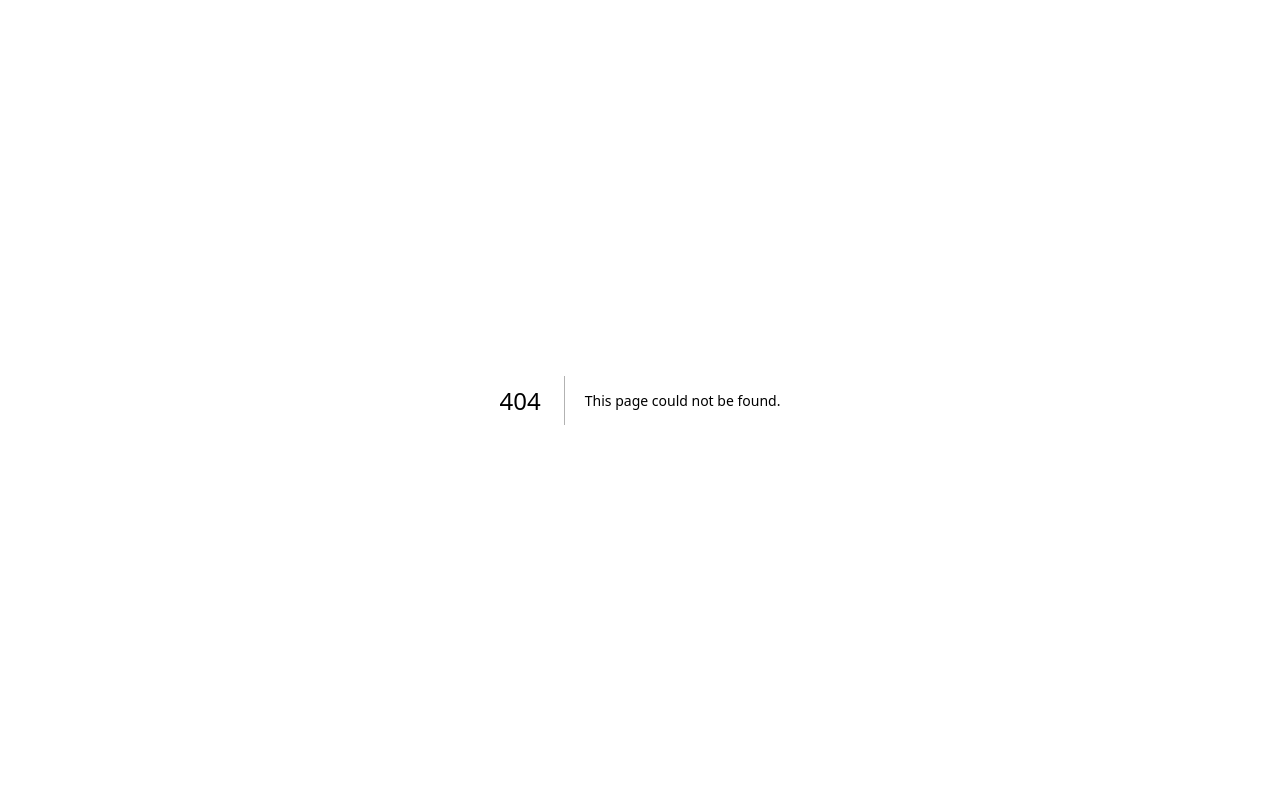
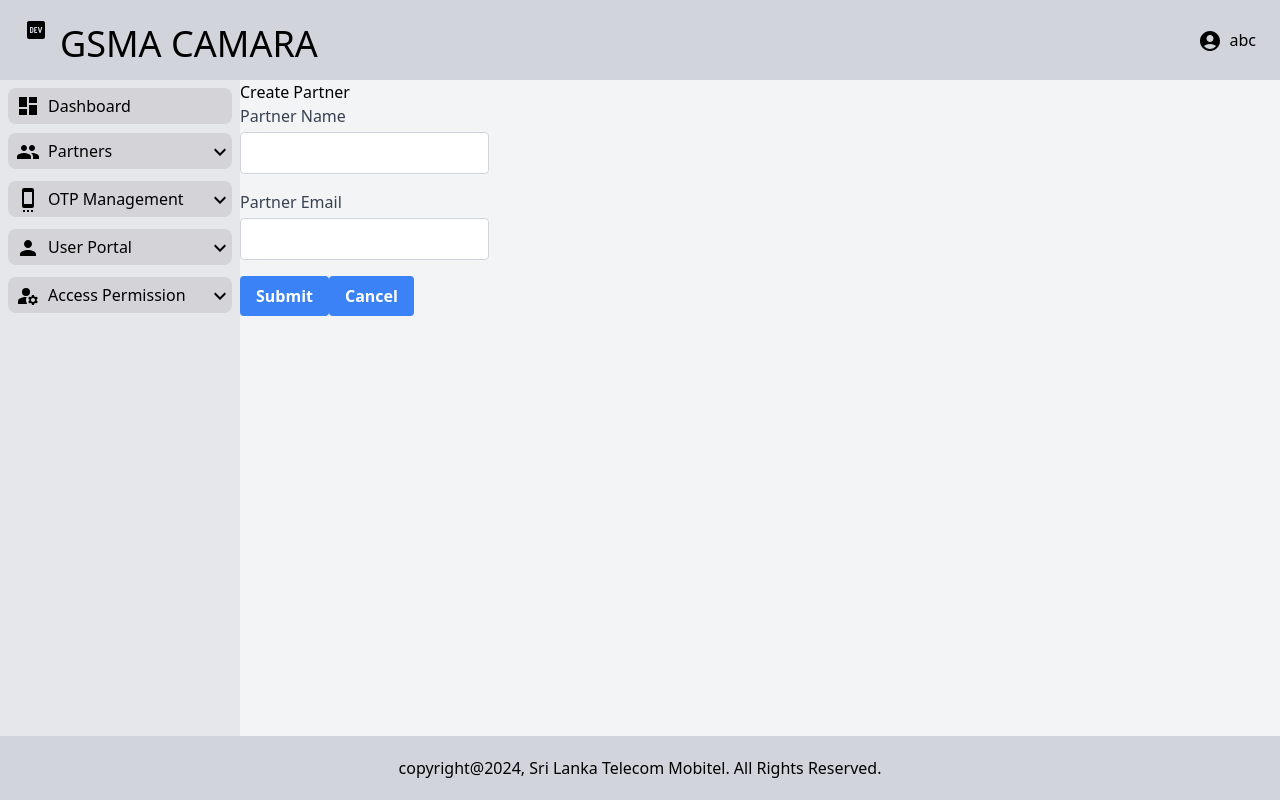
Before and after one commit to PasinduDilshan99/repo-1, a Next.js app: page /Partner/CreatePartner in a window 1280 px wide. Before the commit this address had no page. Built offline with nearby package versions, Linux system fonts and the light colour scheme.

Commit message:
layout_create partner

```diff
--- /dev/null
+++ b/app/Components/Button.tsx
@@ -0,0 +1,23 @@
+'use client'
+
+import React from 'react';
+
+interface ButtonProps {
+  onClick?: () => void;
+  type?: "submit" | "reset" | "button"; // Define valid button types
+  children: React.ReactNode;
+}
+
+const Button: React.FC<ButtonProps> = ({ onClick, type, children }) => {
+  return (
+    <button
+      type={type}
+      className="bg-blue-500 hover:bg-blue-700 text-white font-bold py-2 px-4 rounded"
+      onClick={onClick}
+    >
+      {children}
+    </button>
+  );
+};
+
+export default Button;
--- /dev/null
+++ b/app/Components/InputField.tsx
@@ -0,0 +1,26 @@
+'use client'
+import React from 'react'
+interface InputFieldProps {
+    label: string;
+    value: string;
+    onChange: (event: React.ChangeEvent<HTMLInputElement>) => void;
+    error?: string | null; // Error can be a string or null
+  }
+  const InputField: React.FC<InputFieldProps> = ({ label, value, onChange, error }) => {
+    return (
+      <div className="mb-4">
+        <label className="block text-gray-700">{label}</label>
+        <input
+          className={`mt-1 p-2 border rounded ${
+            error ? 'border-red-500' : 'border-gray-300'
+          }`}
+          type="text"
+          value={value}
+          onChange={onChange}
+        />
+        {error && <p className="text-red-500 text-sm">{error}</p>}
+      </div>
+    );
+  };
+
+export default InputField
--- a/app/Components/SideBar.tsx
+++ b/app/Components/SideBar.tsx
@@ -36,7 +36,7 @@
     },
   ];
   return (
-    <div className="bg-gray-200" style={{ minHeight: "75vh" }}>
+    <div className="bg-gray-200" >
       <div className="p-2">
         <div className="flex flex-row w-56 p-2 h-9 bg-zinc-300 rounded-lg">
           <div className="flex flex-row items-center">
--- /dev/null
+++ b/app/Partner/CreatePartner/page.tsx
@@ -0,0 +1,43 @@
+'use client'
+import React, { useState } from 'react';
+import InputField from '../../Components/InputField';
+import Button from '../../Components/Button';
+
+const CreatePartnerPage: React.FC = () => {
+  const [partnerName, setPartnerName] = useState('');
+  const [partnerEmail, setPartnerEmail] = useState('');
+  // Add states for other input fields here
+
+  const handleSubmit = (e: React.FormEvent) => {
+    e.preventDefault();
+    // Implement form submission logic here
+  };
+
+  return (
+    <div>
+      <h1>Create Partner</h1>
+      <form onSubmit={handleSubmit}>
+        <InputField
+          label="Partner Name"
+          value={partnerName}
+          onChange={(e) => setPartnerName(e.target.value)}
+          error={""}
+        />
+        <InputField
+          label="Partner Email"
+          value={partnerEmail}
+          onChange={(e) => setPartnerEmail(e.target.value)}
+          error={""}
+        />
+        {/* Add input fields for other partner details */}
+
+        <div>
+          <Button type="submit">Submit</Button>
+          <Button type="button" onClick={() => {}}>Cancel</Button>
+        </div>
+      </form>
+    </div>
+  );
+};
+
+export default CreatePartnerPage;
--- a/app/layout.tsx
+++ b/app/layout.tsx
@@ -1,6 +1,9 @@
 import type { Metadata } from "next";
 import { Inter } from "next/font/google";
 import "./globals.css";
+import Header from "./Components/Header";
+import SideBar from "./Components/SideBar";
+import Footer from "./Components/Footer";
 
 const inter = Inter({ subsets: ["latin"] });
 
@@ -14,9 +17,22 @@
 }: Readonly<{
   children: React.ReactNode;
 }>) {
+  const username: string = "abc";
   return (
     <html lang="en">
-      <body className={inter.className}>{children}</body>
+    <body >
+    <div className="h-screen">
+      <div className="bg-gray-100 h-screen w-full flex flex-col overflow-hidden">
+        <Header username={username} />
+        <div className=" flex flex-row flex-1 ease-in-out overflow-y-auto">
+          <SideBar />
+          <div className="">{children}</div>
+        </div>
+        <Footer />
+      </div>
+    </div>
+    </body>
     </html>
+
   );
 }
--- a/app/page.tsx
+++ b/app/page.tsx
@@ -1,19 +1,9 @@
-import Footer from "./Components/Footer";
-import Header from "./Components/Header";
-import SideBar from "./Components/SideBar";
+
 
 export default function Home() {
   const username: string = "abc";
   return (
     <div>
-      <div className="bg-gray-100">
-        <Header username={username} />
-        <div className="flex flex-row">
-          <SideBar />
-          <div className="">Content</div>
-        </div>
-        <Footer />
-      </div>
     </div>
   );
 }
```
